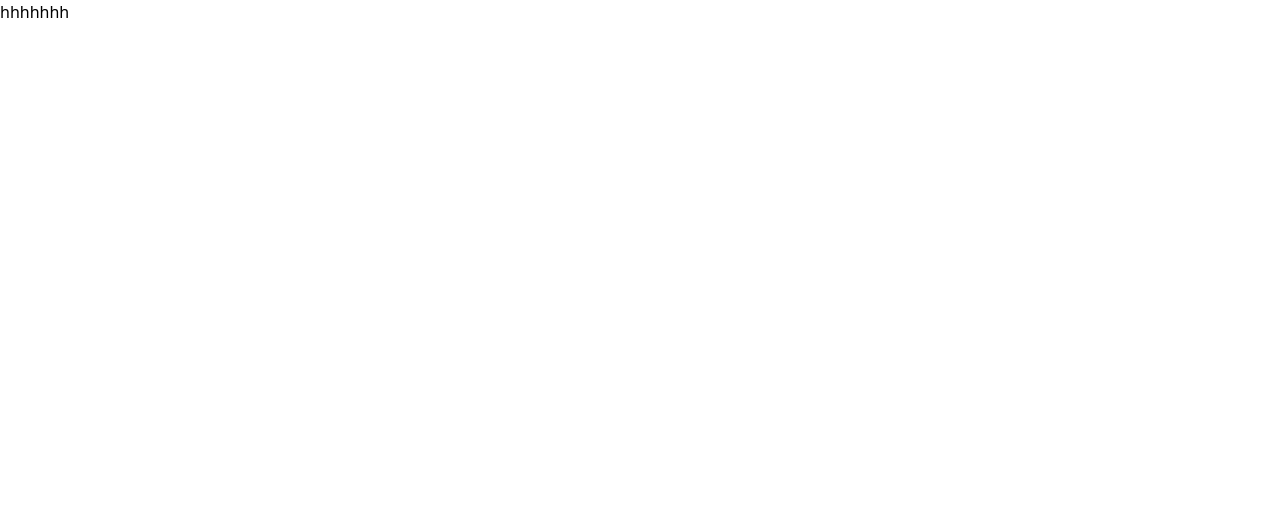
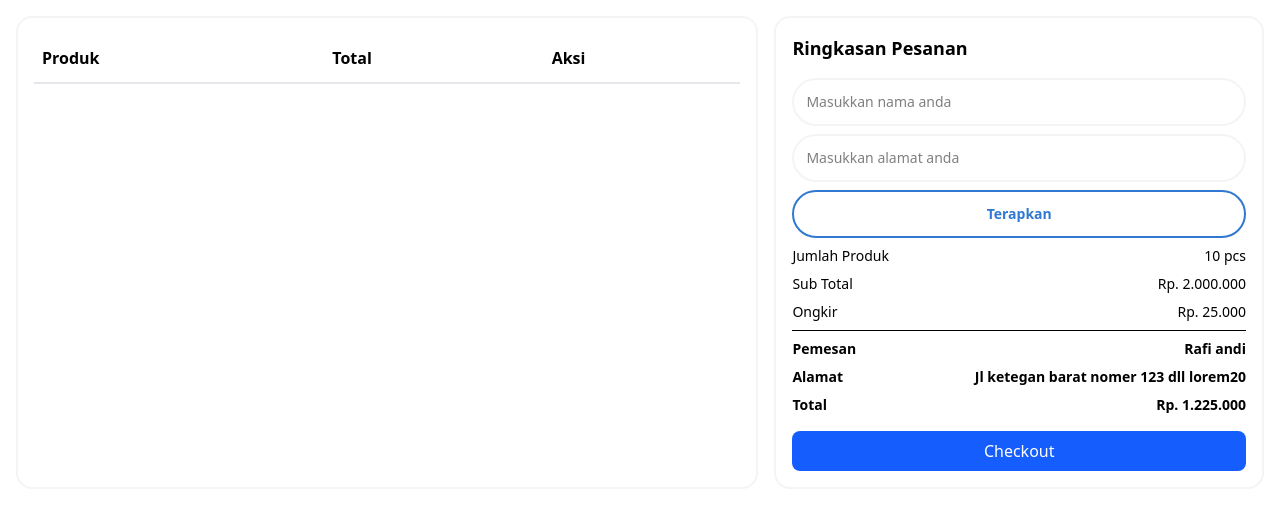
Before and after one commit to Rafi-Andi/Tugas-Inform, a React (Vite) app: page /chart in a window 1280 px wide. Shown: the top 510 px of the page. Built offline with nearby package versions, Linux system fonts and the light colour scheme.

Commit message:
shopingBar

```diff
--- a/src/page/ShopingChart.jsx
+++ b/src/page/ShopingChart.jsx
@@ -1,9 +1,156 @@
-
+import { Trash2 } from "react-feather";
+import { useState, useContext } from "react";
+import { KeranjangContext } from "../context/keranjangContext";
 
 const Chart = () => {
-    return(
-        <div>hhhhhhh</div>
-    )
-}
+    const {data, setData} = useContext(KeranjangContext)
 
-export default Chart
+    const jumlahProduk = data.map
+  return (
+    <div className="grid grid-cols-1 lg:grid-cols-5 gap-4 p-4">
+      <div className="lg:col-span-3 p-4 border-solid border-2 rounded-2xl border-gray-100">
+        <div className="hidden md:block">
+          <table className="w-full border-collapse">
+            <thead>
+              <tr className="border-b-2 border-gray-200">
+                <th className="text-left py-3 px-2">Produk</th>
+                <th className="text-left py-3 px-2">Total</th>
+                <th className="text-left py-3 px-2">Aksi</th>
+              </tr>
+            </thead>
+            <tbody>
+            {data.map((element, index) => (
+              <tr key={index} className="border-b-2 border-gray-200">
+                <td className="py-4 px-2">
+                  <div className="flex items-center gap-4">
+                    <img
+                      src={element.image}
+                      width="100"
+                      height="100"
+                      alt="Headphone HyperX"
+                      className="rounded-lg object-cover"
+                    />
+                    <div>
+                      <h3 className="font-semibold">{element.name}</h3>
+                      <p className="text-sm text-gray-700">Jumlah: {element.kuantitas}</p>
+                    </div>
+                  </div>
+                </td>
+                <td className="py-4 px-2">
+                  <span className="font-semibold">{element.priceTotal}</span>
+                </td>
+                <td className="py-4 px-2">
+                  <button
+                    className="p-2 hover:bg-gray-100 cursor-pointer rounded-lg transition-colors"
+                    aria-label="Hapus item"
+                  >
+                    <Trash2 color="black" className="w-5 h-5 text-red-600" />
+                  </button>
+                </td>
+              </tr>
+            ))}
+            </tbody>
+          </table>
+        </div>
+
+        <div className="md:hidden">
+          <h2 className="text-lg font-semibold mb-4 pb-2 border-b-2 border-gray-200">
+            Keranjang Belanja
+          </h2>
+          <div className="space-y-4">
+            {data.map((element, index) => (
+            <div key={index} className="bg-white p-4 rounded-lg border border-gray-200 shadow-sm">
+              <div className="flex items-start gap-4">
+                <img
+                  src={element.image}
+                  width="80"
+                  height="80"
+                  alt="Headphone HyperX"
+                  className="rounded-lg object-cover flex-shrink-0"
+                />
+                <div className="flex-1 min-w-0">
+                  <h3 className="font-semibold text-sm sm:text-base">
+                    {element.name}
+                  </h3>
+                  <p className="text-xs sm:text-sm text-gray-600 mt-1">
+                    Jumlah: {element.kuantitas}
+                  </p>
+                  <div className="flex items-center justify-between mt-3">
+                    <span className="font-semibold text-sm sm:text-base">
+                      {element.priceTotal}
+                    </span>
+                    <button
+                      className="p-2 hover:bg-gray-100 cursor-pointer rounded-lg transition-colors"
+                      aria-label="Hapus item"
+                    >
+                      <Trash2 color="black" className="w-4 h-4 text-red-600" />
+                    </button>
+                  </div>
+                </div>
+              </div>
+            </div>
+            ))}
+
+          </div>
+        </div>
+      </div>
+
+      <div className="lg:col-span-2 border-solid border-gray-100 border-2  p-4 rounded-2xl">
+        <h3 className="text-lg font-semibold mb-4">Ringkasan Pesanan</h3>
+        <div className="space-y-2 text-sm">
+          <div>
+            <div className="mb-2 p-1 border-solid border-2 border-gray-100 rounded-3xl">
+              <input
+                type="text"
+                name="nama"
+                placeholder="Masukkan nama anda"
+                className="p-2 outline-none border-none border-transparent"
+              />
+            </div>
+            <div className="p-1 border-solid border-2 border-gray-100 rounded-3xl">
+              <input
+                type="text"
+                name="alamat"
+                placeholder="Masukkan alamat anda"
+                className="p-2 outline-none border-none border-transparent"
+              />
+            </div>
+            <button className="p-3 border-solid w-full text-primary font-bold  mt-2  border-2 border-primary rounded-3xl">
+              <h1>Terapkan</h1>
+            </button>
+          </div>
+          <div className="flex justify-between">
+            <span>Jumlah Produk </span>
+            <span>10 pcs</span>
+          </div>
+          <div className="flex justify-between">
+            <span>Sub Total</span>
+            <span>Rp. 2.000.000</span>
+          </div>
+          <div className="flex justify-between">
+            <span>Ongkir</span>
+            <span>Rp. 25.000</span>
+          </div>
+          <hr className="my-2" />
+          <div className="flex justify-between font-semibold">
+            <span>Pemesan</span>
+            <span>Rafi andi</span>
+          </div>
+          <div className="flex justify-between font-semibold">
+            <span>Alamat</span>
+            <span>Jl ketegan barat nomer 123 dll lorem20</span>
+          </div>
+          <div className="flex justify-between font-semibold">
+            <span>Total</span>
+            <span>Rp. 1.225.000</span>
+          </div>
+        </div>
+        <button className="w-full mt-4 bg-blue-600 text-white py-2 px-4 rounded-lg hover:bg-blue-700 transition-colors">
+          Checkout
+        </button>
+      </div>
+    </div>
+  );
+};
+
+export default Chart;
```
